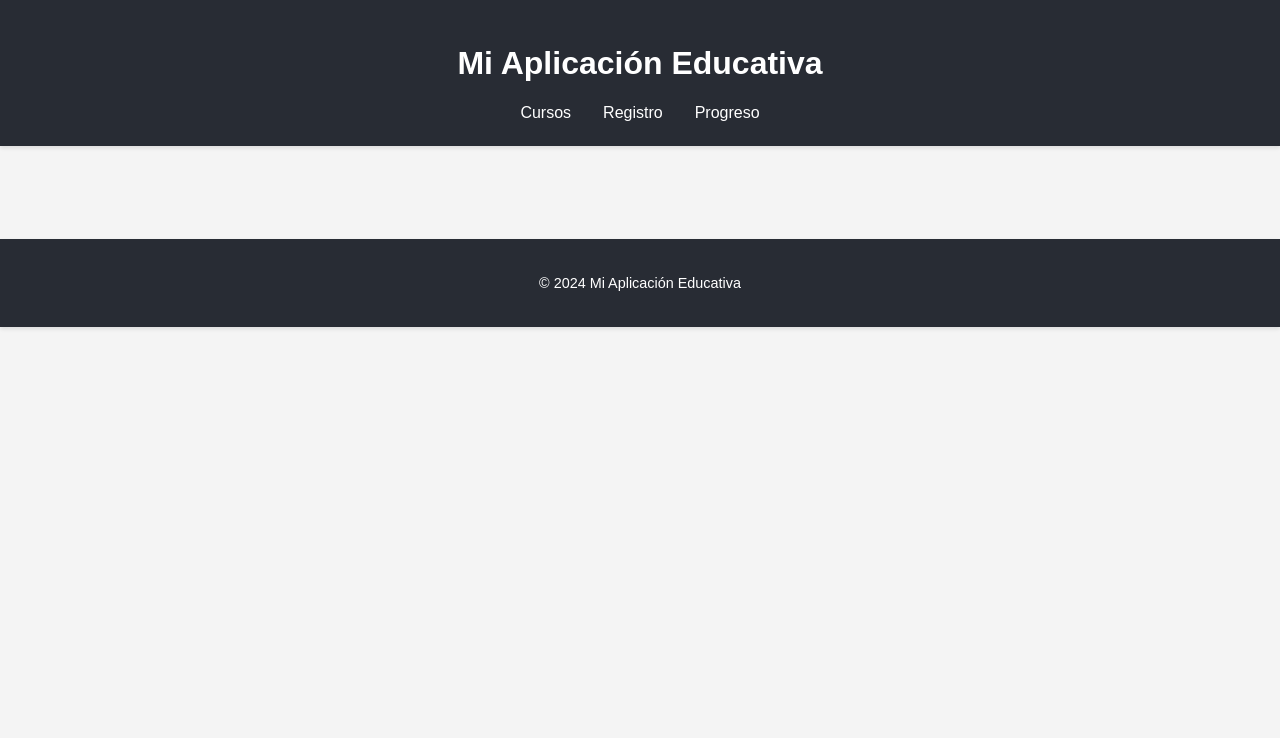
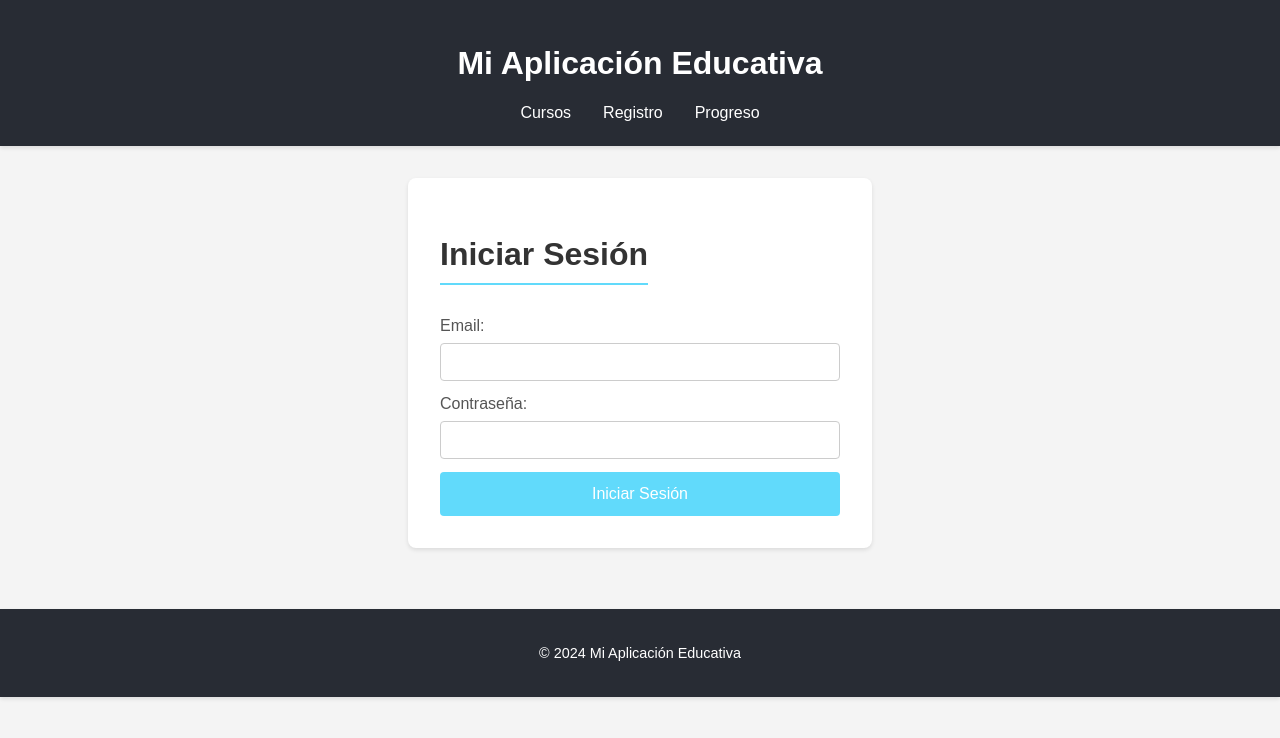
Before and after one commit to Juan-MarinC/Proyecto-DWEB, a React (Vite) app: page /inicio-sesion in a window 1280 px wide. Shown: the top 738 px of the page. Built offline with nearby package versions, Linux system fonts and the light colour scheme.

Commit message:
implementación de login

```diff
--- a/src/App.jsx
+++ b/src/App.jsx
@@ -1,33 +1,45 @@
-import React from 'react';
-import { BrowserRouter as Router, Route, Routes } from 'react-router-dom';
+import React, { useState } from 'react';
+import { BrowserRouter as Router, Route, Routes, Navigate } from 'react-router-dom';
 import Encabezado from './componentes/Encabezado';
 import PieDePagina from './componentes/PieDePagina';
+import InicioSesion from './componentes/InicioSesion';
 import ListaDeCursos from './componentes/ListaDeCursos';
 import DetalleDelCurso from './componentes/DetalleDelCurso';
 import Cuestionario from './componentes/Cuestionario';
 import RastreadorDeProgreso from './componentes/RastreadorDeProgreso';
 import { ProveedorDeCursos } from './Contextos/ContextoDeCursos';
-import Registro from './componentes/Registro'; // Importa tu componente Registro
+import Registro from './componentes/Registro';
 import './estilos/principal.css';
 
-const App = () => (
+const App = () => {
+  const [isLoggedIn, setIsLoggedIn] = useState(false);
+
+  const cerrarSesion = () => {
+    // Aquí podrías realizar cualquier limpieza necesaria, como eliminar datos de sesión, etc.
+    setIsLoggedIn(false);
+  };
+
+  return (
     <ProveedorDeCursos>
       <Router>
         <Encabezado />
         <main>
           <Routes>
-          <Route path="/" element={<ListaDeCursos />} />
+            <Route path="/inicio-sesion" element={<InicioSesion onInicioSesion={() => setIsLoggedIn(true)} />} />
+            <Route path="/cursos" element={isLoggedIn ? <ListaDeCursos /> : <Navigate to="/inicio-sesion" />} />
             <Route path="/curso/:id" element={<DetalleDelCurso />} />
             <Route path="/cuestionario/:id" element={<Cuestionario />} />
             <Route path="/progreso" element={<RastreadorDeProgreso />} />
-                    <Route path="/registro" element={<Registro />} /> {/* Agrega esta ruta */}
-
-
+            <Route path="/registro" element={<Registro />} />
+            {/* Redirección por defecto */}
+            <Route path="*" element={<Navigate to="/inicio-sesion" />} />
           </Routes>
         </main>
         <PieDePagina />
+        {isLoggedIn && <button onClick={cerrarSesion}>Cerrar Sesión</button>}
       </Router>
     </ProveedorDeCursos>
   );
+};
 
 export default App;
--- /dev/null
+++ b/src/componentes/InicioSesion.jsx
@@ -0,0 +1,57 @@
+import React, { useState } from 'react';
+import { Navigate } from 'react-router-dom';
+
+const InicioSesion = ({ onInicioSesion }) => {
+  const [email, setEmail] = useState("");
+  const [password, setPassword] = useState("");
+  const [error, setError] = useState("");
+  const [isLoggedIn, setIsLoggedIn] = useState(false);
+
+  const manejarInicioSesion = (e) => {
+    e.preventDefault();
+    const registrosGuardados = JSON.parse(localStorage.getItem("registros")) || [];
+    const usuarioEncontrado = registrosGuardados.find(usuario => usuario.email === email && usuario.password === password);
+
+    if (usuarioEncontrado) {
+      onInicioSesion();
+      setIsLoggedIn(true); // Establecer isLoggedIn como true después de iniciar sesión
+    } else {
+      setError("Credenciales incorrectas. Por favor, inténtalo de nuevo.");
+    }
+  };
+
+  // Si el usuario ya inició sesión correctamente, redirigir a la página de cursos
+  if (isLoggedIn) {
+    return <Navigate to="/cursos" />;
+  }
+
+  return (
+    <div className="formulario">
+      <h2>Iniciar Sesión</h2>
+      <form onSubmit={manejarInicioSesion}>
+        <div className="campo">
+          <label>Email:</label>
+          <input
+            type="email"
+            value={email}
+            onChange={(e) => setEmail(e.target.value)}
+            required
+          />
+        </div>
+        <div className="campo">
+          <label>Contraseña:</label>
+          <input
+            type="password"
+            value={password}
+            onChange={(e) => setPassword(e.target.value)}
+            required
+          />
+        </div>
+        <button type="submit">Iniciar Sesión</button>
+      </form>
+      {error && <div className="error">{error}</div>}
+    </div>
+  );
+};
+
+export default InicioSesion;
--- a/src/estilos/principal.css
+++ b/src/estilos/principal.css
@@ -164,3 +164,59 @@ footer {
   margin-top: 1em;
   text-align: center;
 }
+
+/* Estilos para el formulario de inicio de sesión */
+.formulario {
+  max-width: 400px;
+  margin: 0 auto;
+  background-color: #ffffff;
+  padding: 2em;
+  border-radius: 8px;
+  box-shadow: 0 2px 4px rgba(0, 0, 0, 0.1);
+}
+
+.formulario h2 {
+  color: #333333;
+  font-size: 2em;
+  margin-bottom: 1em;
+  text-align: center;
+}
+
+.formulario label {
+  display: block;
+  margin-bottom: 0.5em;
+  color: #555555;
+}
+
+.formulario input[type="email"],
+.formulario input[type="password"] {
+  width: 100%;
+  padding: 0.8em;
+  margin-bottom: 1em;
+  border: 1px solid #cccccc;
+  border-radius: 4px;
+  box-sizing: border-box;
+}
+
+.formulario button {
+  background-color: #61dafb;
+  color: #ffffff;
+  padding: 0.8em 1.5em;
+  border: none;
+  border-radius: 4px;
+  font-size: 1em;
+  cursor: pointer;
+  transition: background-color 0.3s ease, transform 0.3s ease;
+  width: 100%;
+}
+
+.formulario button:hover {
+  background-color: #21a1f1;
+  transform: scale(1.05);
+}
+
+.error {
+  color: #ff0000;
+  margin-top: 1em;
+  text-align: center;
+}
```
Also changed, not shown: src/componentes/Registro.jsx (line endings or trailing spaces). Lines whose indentation alone changed are shown as unchanged.
